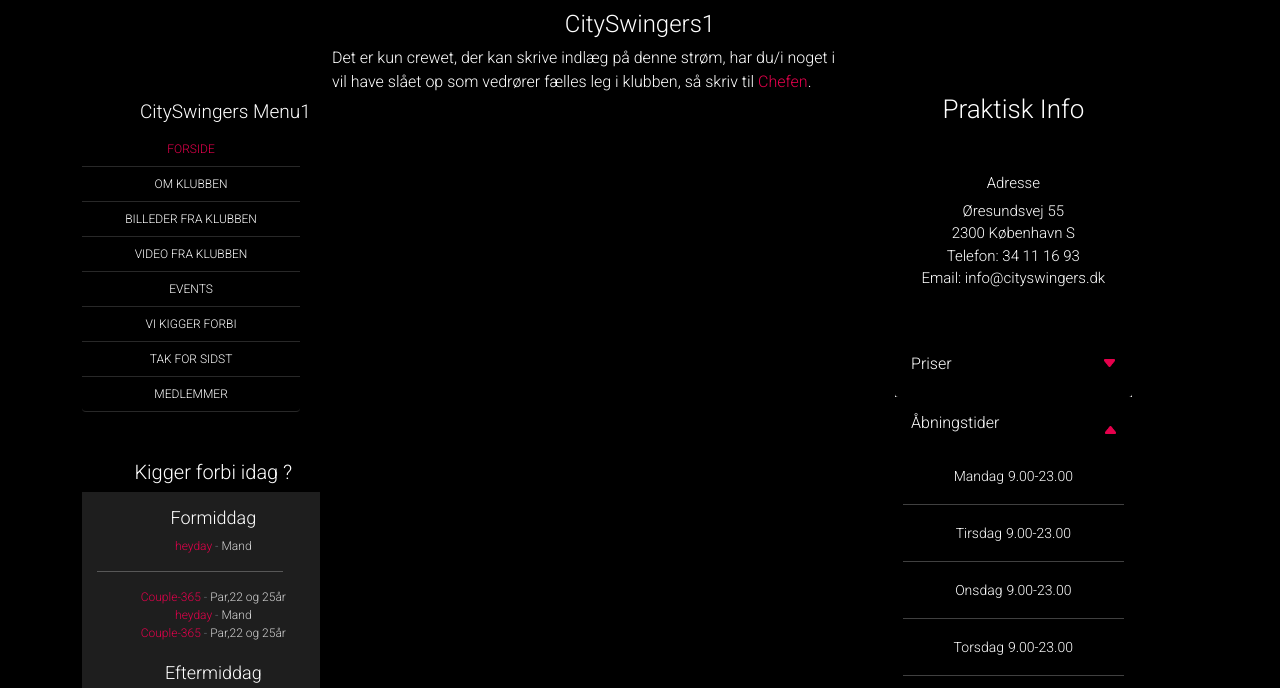
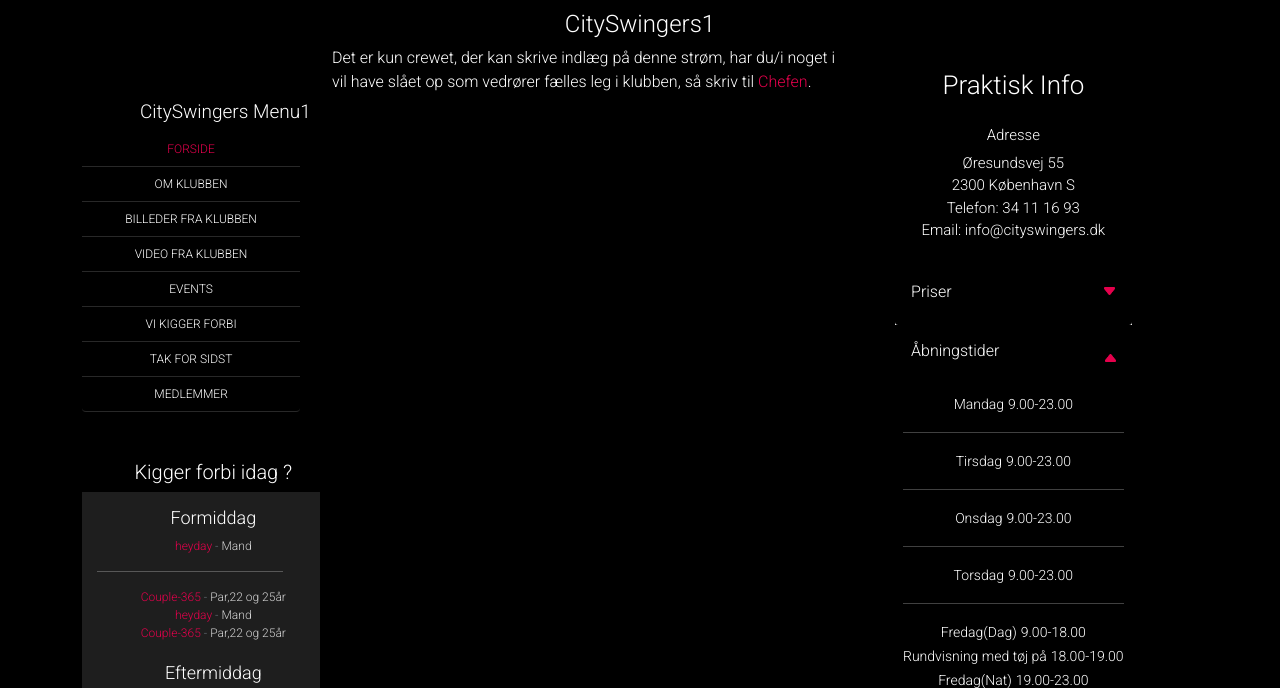
Before and after one commit to sasha0277/sasha0277.github.io, a plain HTML site: page clubProfile1.html in a window 1280 px wide. Shown: the part 121-809 px from the top of the page. Drawn offline with nearby package versions, Linux system fonts and the light colour scheme.

Commit message:
Update clubProfile1.html

```diff
--- a/clubProfile1.html
+++ b/clubProfile1.html
@@ -381,12 +381,12 @@
 
         <div class="row">
           <div class="col-md-12">
-            <h4  class=" m-5"style="color:white; font-weight:300; font-size: 26px;">Praktisk Info</h4>
+            <h4  class=" m-4"style="color:white; font-weight:300; font-size: 26px;">Praktisk Info</h4>
             <section>
 
 
-              <div class="text_ipad m-5">
-                <h5 class="mt-3" style="color:white; font-weight:300; font-size: 15px;">Adresse</h5>
+              <div class="text_ipad m-4">
+                <h5 class="mt-1" style="color:white; font-weight:300; font-size: 15px;">Adresse</h5>
                 <p style="color:white; font-size: 15px;">Øresundsvej 55<br />
                   2300 København S<br />
                   Telefon: 34 11 16 93<br />
```
